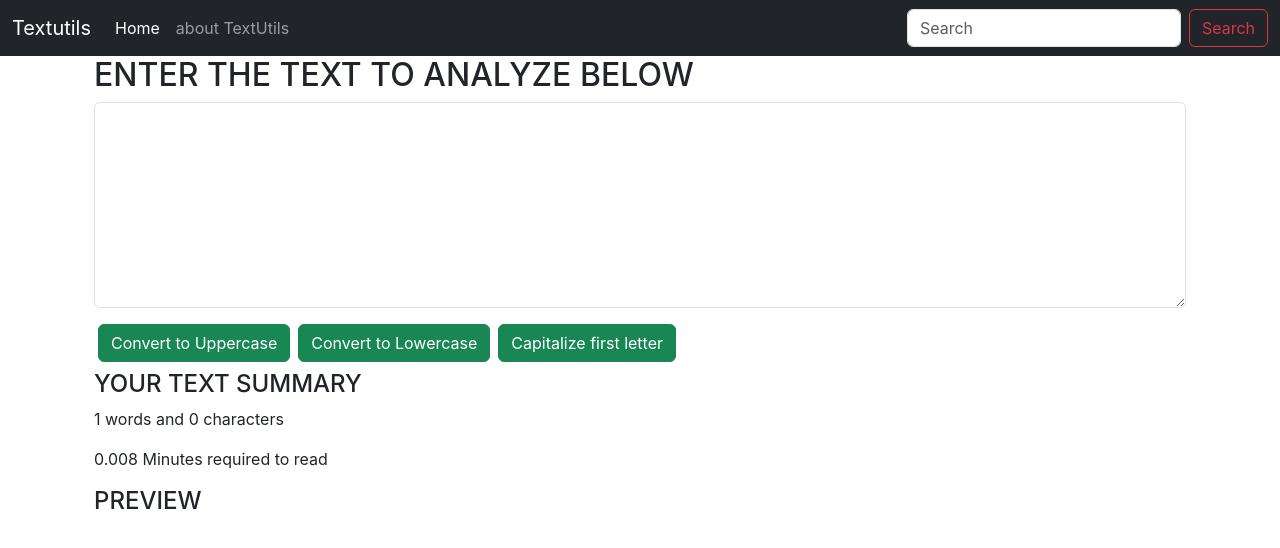
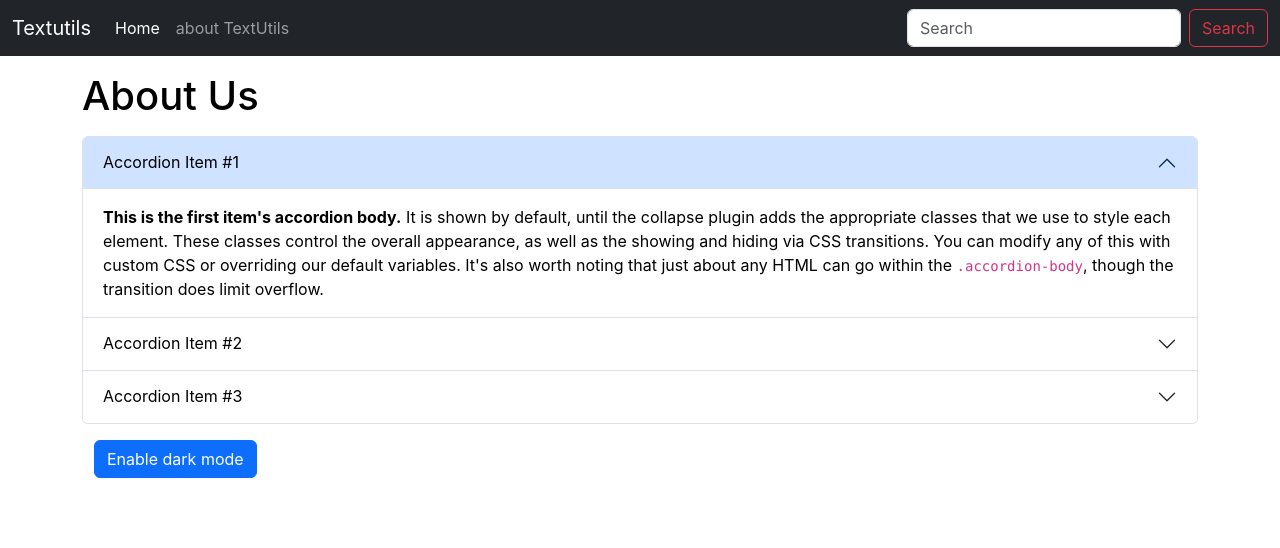
Before and after one commit to aayu0810/textutils, a React (Create React App) app: page / in a window 1280 px wide. Shown: the top 548 px of the page. Built offline with nearby package versions, Linux system fonts and the light colour scheme.

Commit message:
Enable dark mode

```diff
--- a/src/App.js
+++ b/src/App.js
@@ -1,7 +1,8 @@
 
 import './App.css';
+import About from './components/About';
 import Navbar from './components/Navbar';
-import TextForm from './components/TextForm';
+{/*import TextForm from './components/TextForm'*/};
 
 
 function App() {
@@ -11,7 +12,8 @@
 
     <Navbar title ="Textutils" />
     <div className= "container">
-    <TextForm heading ="ENTER THE TEXT TO ANALYZE BELOW"/>
+    {/*<TextForm heading ="ENTER THE TEXT TO ANALYZE BELOW"/>*/}
+    <About/>
     </div>
 
 
--- /dev/null
+++ b/src/components/About.js
@@ -0,0 +1,83 @@
+import React,{useState} from 'react'
+
+export default function About() {
+
+const [myStyle,setMyStyle]= useState({
+    color : 'Black',
+    backgrounColor:'white'
+
+})
+const [btntext,setBtnText] = useState('Enable Dark Mode')
+
+const toggleStyle = () =>{
+
+if (myStyle.color === 'black'){
+    setMyStyle({
+        color:'white',
+        backgroundColor:'black',
+        border: '1px solid white'
+    })
+    setBtnText("Enable Light Mode")
+}
+else {
+    setMyStyle({
+        color:'black',
+        backgroundColor : 'white'
+    })
+
+    setBtnText("Enable Dark Mode");
+}
+}
+
+
+
+
+
+  return(
+    <div classname ="container" style= {myStyle}>
+        <h1 className = 'my-3'>About Us</h1>
+      <div className="accordion" id="accordionExample" style= {myStyle}>
+            <div className="accordion-item">
+                <h2 className="accordion-header">
+                <button className="accordion-button" type="button"  style= {myStyle} data-bs-toggle="collapse" data-bs-target="#collapseOne" aria-expanded="true" aria-controls="collapseOne">
+                    Accordion Item #1
+                </button>
+                </h2>
+                <div id="collapseOne" className="accordion-collapse collapse show" data-bs-parent="#accordionExample"  style= {myStyle}>
+                <div className="accordion-body"  style= {myStyle}>
+                    <strong>This is the first item's accordion body.</strong> It is shown by default, until the collapse plugin adds the appropriate classes that we use to style each element. These classes control the overall appearance, as well as the showing and hiding via CSS transitions. You can modify any of this with custom CSS or overriding our default variables. It's also worth noting that just about any HTML can go within the <code>.accordion-body</code>, though the transition does limit overflow.
+                </div>
+                </div>
+            </div>
+            <div className="accordion-item">
+                <h2 className="accordion-header">
+                <button className="accordion-button collapsed" type="button"  style= {myStyle} data-bs-toggle="collapse" data-bs-target="#collapseTwo" aria-expanded="false" aria-controls="collapseTwo">
+                    Accordion Item #2
+                </button>
+                </h2>
+                <div id="collapseTwo" className="accordion-collapse collapse" data-bs-parent="#accordionExample" style= {myStyle}>
+                <div className="accordion-body"  style= {myStyle}>
+                    <strong>This is the second item's accordion body.</strong> It is hidden by default, until the collapse plugin adds the appropriate classes that we use to style each element. These classes control the overall appearance, as well as the showing and hiding via CSS transitions. You can modify any of this with custom CSS or overriding our default variables. It's also worth noting that just about any HTML can go within the <code>.accordion-body</code>, though the transition does limit overflow.
+                </div>
+                </div>
+            </div>
+            <div className="accordion-item">
+                <h2 className="accordion-header">
+                <button className="accordion-button collapsed" type="button"  style= {myStyle} data-bs-toggle="collapse" data-bs-target="#collapseThree" aria-expanded="false" aria-controls="collapseThree">
+                    Accordion Item #3
+                </button>
+                </h2>
+                <div id="collapseThree" className="accordion-collapse collapse" data-bs-parent="#accordionExample" style= {myStyle}>
+                <div className="accordion-body" style= {myStyle}>
+                    <strong>This is the third item's accordion body.</strong> It is hidden by default, until the collapse plugin adds the appropriate classes that we use to style each element. These classes control the overall appearance, as well as the showing and hiding via CSS transitions. You can modify any of this with custom CSS or overriding our default variables. It's also worth noting that just about any HTML can go within the <code>.accordion-body</code>, though the transition does limit overflow.
+                </div>
+                </div>
+            </div>
+            </div>
+            <div className= "container my-3">
+            <button onClick={toggleStyle} type ="button" className ="btn btn-primary">Enable dark mode</button>
+            </div>
+    </div>
+  );
+
+  }
```
